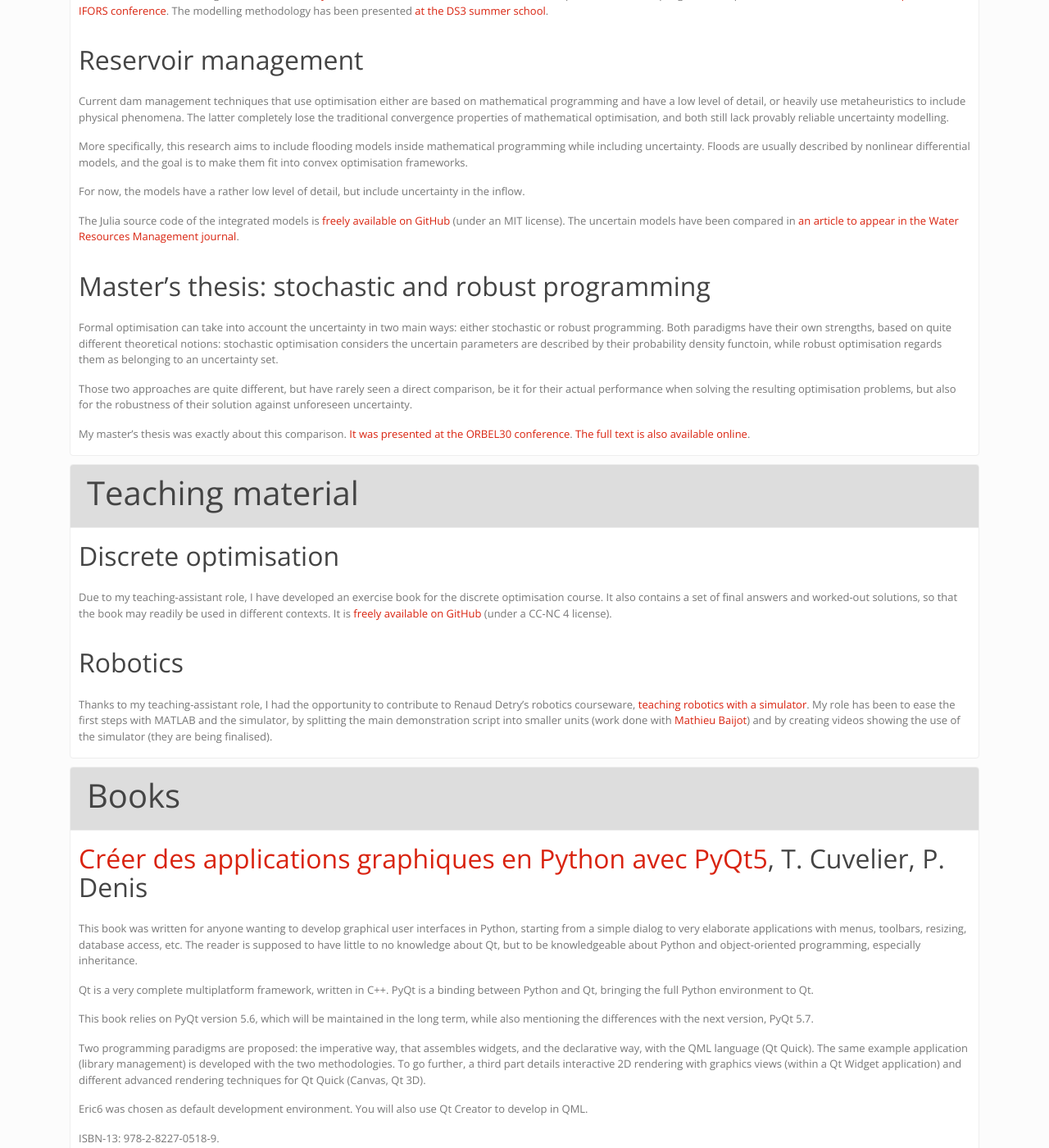
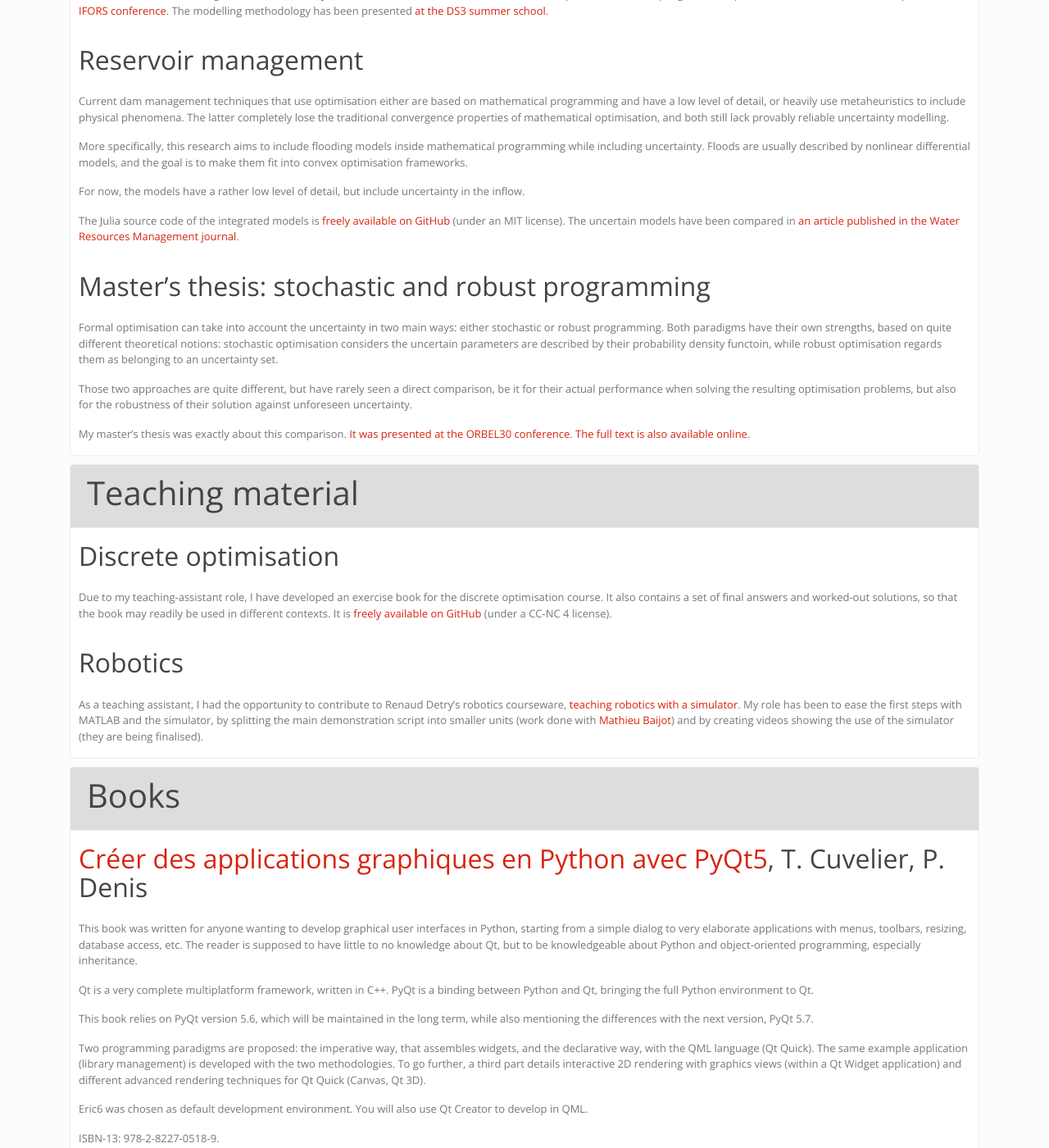
Before and after one commit to dourouc05/dourouc05.github.io, a Jekyll site: the page built from research.md, in a window 1280 px wide and 1400 px high, scrolled down 801 px. Shown: the whole window at 82% size. Built offline with Jekyll 4.4.1, drawn with Linux system fonts in a browser that asks for light colours; a script that is not in the unit is left out.

Commit message:
Small updates

```diff
--- a/research.md
+++ b/research.md
@@ -32,7 +32,7 @@ More specifically, this research aims to include flooding models inside mathemat
 
 For now, the models have a rather low level of detail, but include uncertainty in the inflow.
 
-The Julia source code of the integrated models is [freely available on GitHub](https://github.com/dourouc05/ReservoirManagement.jl) (under an MIT license). The uncertain models have been compared in [an article to appear in the Water Resources Management journal](https://orbi.uliege.be/handle/2268/219394).
+The Julia source code of the integrated models is [freely available on GitHub](https://github.com/dourouc05/ReservoirManagement.jl) (under an MIT license). The uncertain models have been compared in [an article published in the Water Resources Management journal](https://orbi.uliege.be/handle/2268/219394).
 
 ## Master's thesis: stochastic and robust programming
 
@@ -50,7 +50,7 @@ Due to my teaching-assistant role, I have developed an exercise book for the dis
 
 ## Robotics
 
-Thanks to my teaching-assistant role, I had the opportunity to contribute to Renaud Detry's robotics courseware, [teaching robotics with a simulator](https://github.com/ULgRobotics/trs). My role has been to ease the first steps with MATLAB and the simulator, by splitting the main demonstration script into smaller units (work done with [Mathieu Baijot](https://www.esat.kuleuven.be/micas/index.php/mathieu-baijot-cv)) and by creating videos showing the use of the simulator (they are being finalised).
+As a teaching assistant, I had the opportunity to contribute to Renaud Detry's robotics courseware, [teaching robotics with a simulator](https://github.com/ULgRobotics/trs). My role has been to ease the first steps with MATLAB and the simulator, by splitting the main demonstration script into smaller units (work done with [Mathieu Baijot](https://www.esat.kuleuven.be/micas/index.php/mathieu-baijot-cv)) and by creating videos showing the use of the simulator (they are being finalised).
 
 {% include card_end.html %}
 {% include card_begin.html title="Books" %}
```
